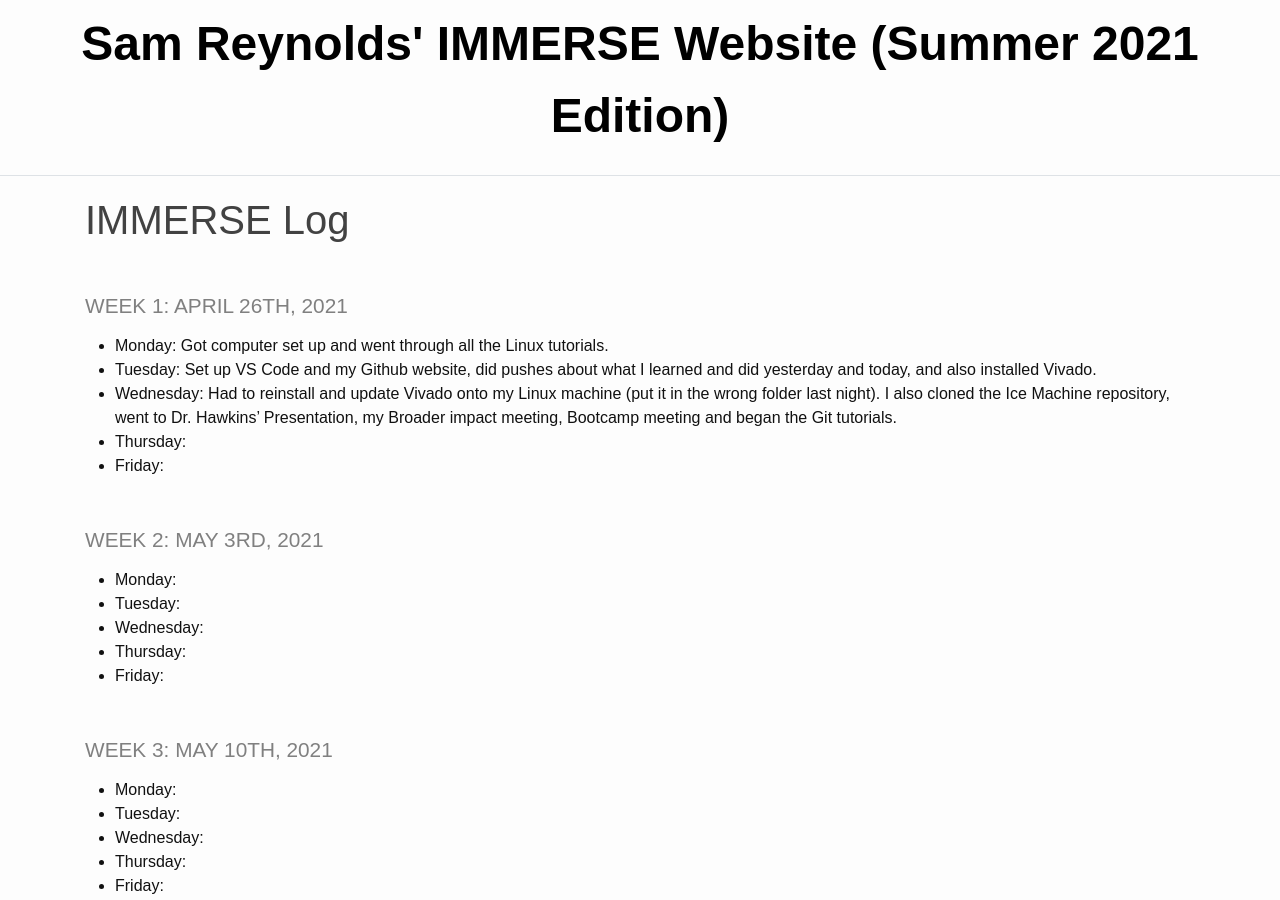
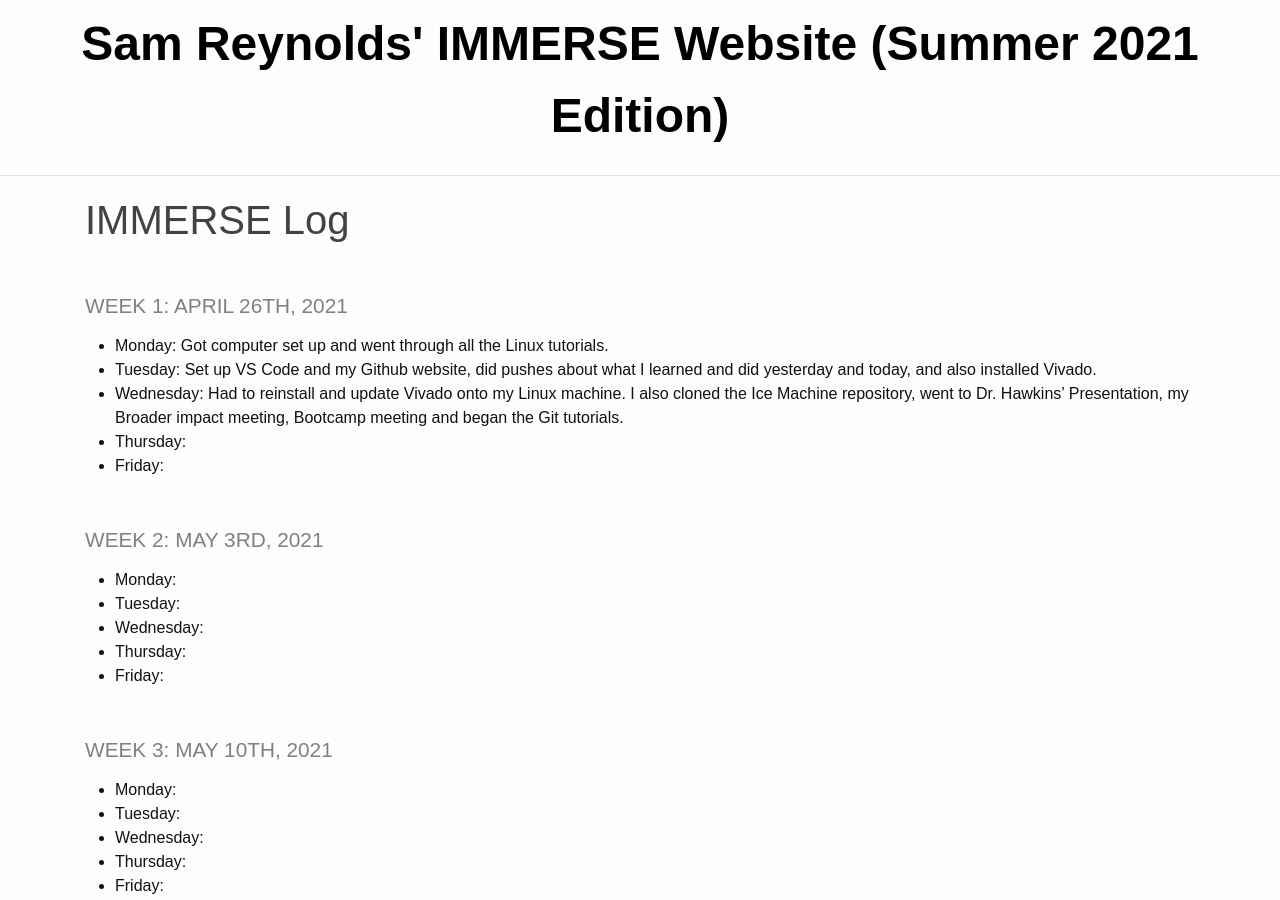
Before and after one commit to TheDHCreator/thedhcreator.github.io, a Jekyll site: the page built from _pages/log.md, in a window 1280 px wide and 900 px high. Built offline with Jekyll 4.4.1, drawn with Linux system fonts in a browser that asks for light colours.

Commit message:
hopeful last update for the day again?

```diff
--- a/_pages/log.md
+++ b/_pages/log.md
@@ -7,7 +7,7 @@ title: IMMERSE Log
 
 * **Monday**: Got computer set up and went through all the Linux tutorials.
 * **Tuesday**: Set up VS Code and my Github website, did pushes about what I learned and did yesterday and today, and also installed Vivado.
-* **Wednesday**: Had to reinstall and update Vivado onto my Linux machine (put it in the wrong folder last night). I also cloned the Ice Machine repository, went to Dr. Hawkins' Presentation, my Broader impact meeting, Bootcamp meeting and began the Git tutorials.
+* **Wednesday**: Had to reinstall and update Vivado onto my Linux machine. I also cloned the Ice Machine repository, went to Dr. Hawkins' Presentation, my Broader impact meeting, Bootcamp meeting and began the Git tutorials.
 * **Thursday**:
 * **Friday**:
 
```
